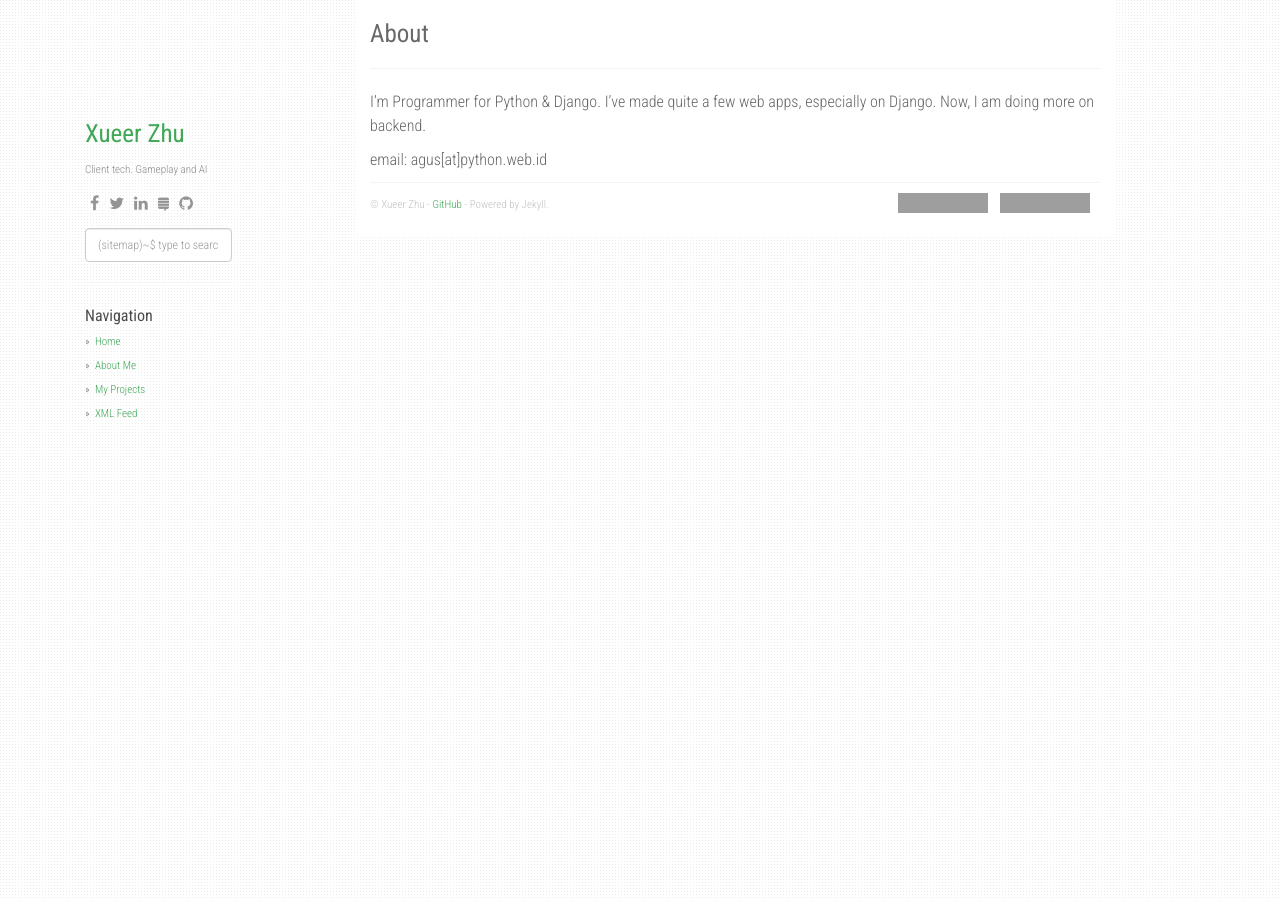
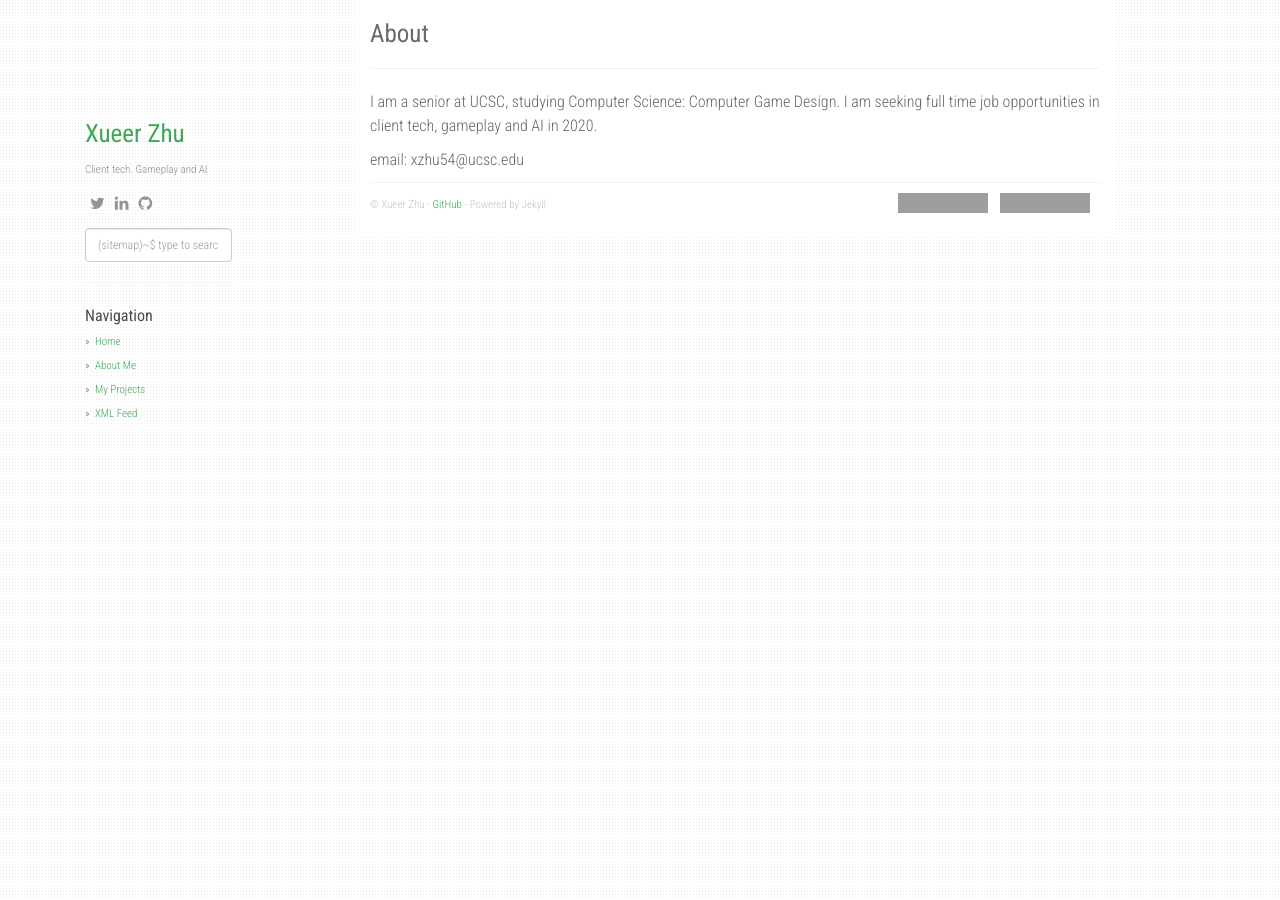
Before and after one commit to xueerzhu/xueerzhu.github.io, a Jekyll site: the page built from about.md, in a window 1280 px wide. Built offline with Jekyll 4.4.1, drawn with Linux system fonts in a browser that asks for light colours; nearby versions of some CDN libraries; some of the changed lines change nothing that is shown; grey boxes are pictures that could not be loaded.

Commit message:
Update basic files

```diff
--- a/_config.yml
+++ b/_config.yml
@@ -1,4 +1,4 @@
-title: Game Dev Journal
+title: JOURNAL
 description: Game Dev Journal
 author: Xueer Zhu
 github: https://github.com/xueerzhu
@@ -15,20 +15,16 @@ collections:
     permalink: /project/:path/
 
 social:
-    - icon: fa-facebook
-      link: "#"
     - icon: fa-twitter
-      link: "#"
+      link: "https://twitter.com/xueer_zhu"
     - icon: fa-linkedin
-      link: "#"
-    - icon: fa-stack-exchange
-      link: "#"
+      link: "https://www.linkedin.com/in/xueerzhu/"
     - icon: fa-github
       link: "https://github.com/xueerzhu"
 
-share:
-  twitter_username: github.io
-  fb_appid: 1749788565247320
+# share:
+#   twitter_username: github.io
+#   fb_appid: 1749788565247320
 
 urls:
     - text: About Me
@@ -38,7 +34,7 @@ urls:
     - text: XML Feed
       url: /feed.xml
 
-url: "https://agusmakmun.github.io"
+url: "https://xueerzhu.github.io"
 baseurl: ""
 paginate: 20
 per_page: 20
--- a/about.md
+++ b/about.md
@@ -4,6 +4,7 @@ title: About
 permalink: /about/
 ---
 
-I'm Programmer for Python & Django. I've made quite a few web apps, especially on Django. Now, I am doing more on backend.
+I am a senior at UCSC, studying Computer Science: Computer Game Design.
+I am seeking full time job opportunities in client tech, gameplay and AI in 2020.
 
-email: agus[at]python.web.id
+email: xzhu54@ucsc.edu
```
